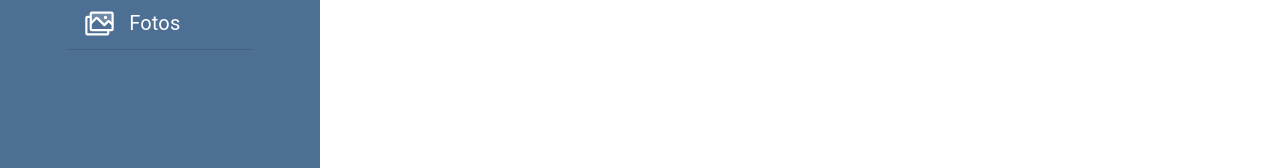
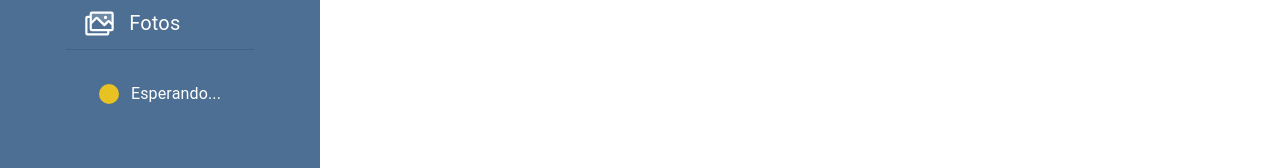
Before and after one commit to eliasdiz/multidestinos-front, a React (Vite) app: page / in a window 1280 px wide. Shown: the part 492-660 px from the top of the page. Built offline with nearby package versions, Linux system fonts and the light colour scheme; no server answers.

Commit message:
componente de estado: muestra el estado de conexion a whatsapp

```diff
--- a/src/components/Layout.jsx
+++ b/src/components/Layout.jsx
@@ -1,8 +1,8 @@
 import { List, ListItemButton, ListItemIcon, Typography } from '@mui/material'
 import React from 'react'
 import { Building, CalendarDots, CurrencyCircleDollar, Images, Scroll, TreeStructure } from '@phosphor-icons/react';
-
-
+import { motion } from 'framer-motion';
+import StatusWhatsapp from './StatusWhatsapp';
 
 
 
@@ -49,6 +49,9 @@ export default function Layout() {
 
                 { renderMenuItems(linkList) }
 
+                <ListItemIcon className='flex justify-center'>
+                    <StatusWhatsapp />
+                </ListItemIcon>
 
             </List>
 
--- /dev/null
+++ b/src/components/StatusWhatsapp.jsx
@@ -0,0 +1,57 @@
+import React, { useEffect, useState } from 'react'
+import { motion } from 'framer-motion'
+import { Typography } from '@mui/material'
+import { Link } from 'react-router-dom'
+// import { io } from 'socket.io-client'
+
+
+
+
+export default function StatusWhatsapp() {
+
+    // const socket = io('http://localhost:8080')
+    const [ onLine, setOnLine ] = useState(false)
+    const [ offLine, setOffLine ] = useState(false)
+
+    const setColor = () => {
+        if(onLine){
+            return 'bg-green-400'
+        }else if(offLine){
+            return 'bg-red-400 '
+        }else{
+            return 'bg-yellow-400 '
+        }
+    }
+
+    const setEstado = () => {
+        if(onLine){
+            return 'onLine'
+        }else if(offLine){
+            return <><Link to={'/login'}>offLine</Link></>
+        }else{
+            return 'esperando...'
+        }
+    }
+
+
+    useEffect(
+        () => {
+        },
+        []
+    )
+
+    return (
+        <>
+            <div className='w-full h-[3rem] flex justify-center items-center gap-3 capitalize'>
+                <motion.div
+                    className={`w-5 h-5 rounded-full ${setColor()}`}
+                    animate={{ opacity: [1, 0.4, 1] }}
+                    transition={{ duration: 3, repeat: Infinity }}
+                />
+                <Typography color="white" className="capitalize" fontSize={16}>
+                    {setEstado()}
+                </Typography>
+            </div>
+        </>
+    )
+}
```
